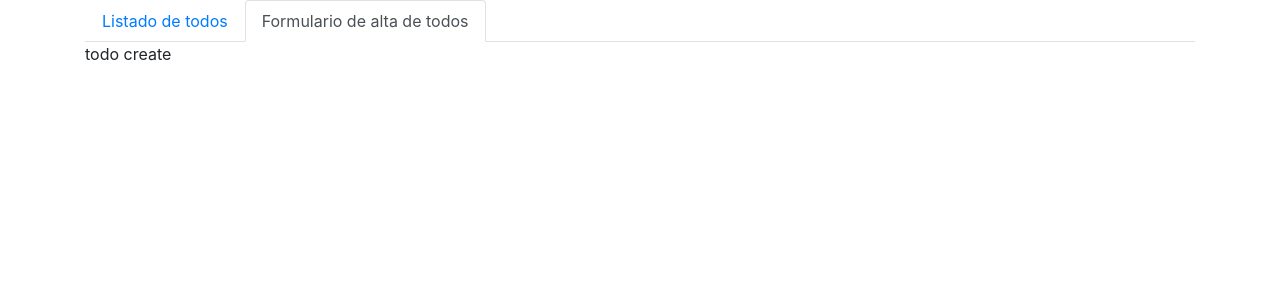
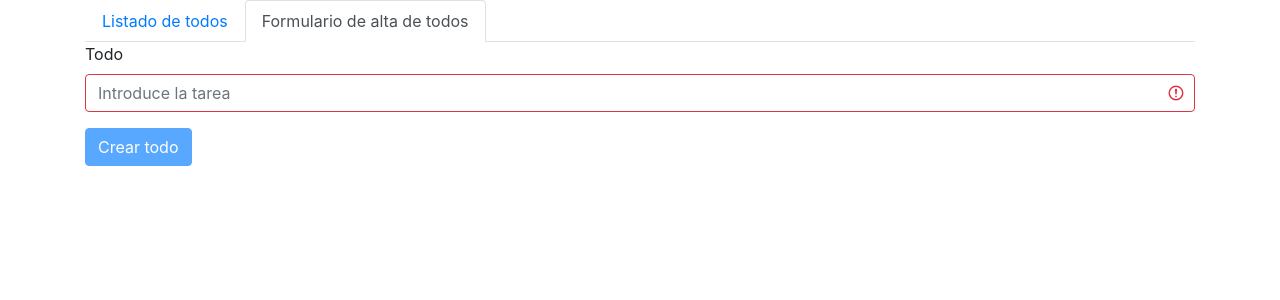
Before and after one commit to jparrot92/vue-crud-todo, a Vue app: page /#/todos/create in a window 1280 px wide. Shown: the top 300 px of the page. Built offline with nearby package versions, Linux system fonts and the light colour scheme.

Commit message:
Alta de todos utilizando el Componente TodoForm

```diff
--- /dev/null
+++ b/db.json
@@ -0,0 +1,19 @@
+{
+  "todos": [
+    {
+      "id": 1599775795477,
+      "text": "ggggg",
+      "done": true
+    },
+    {
+      "id": 1599776676860,
+      "text": "fadfadf",
+      "done": true
+    },
+    {
+      "id": 1599776687916,
+      "text": "ffff",
+      "done": false
+    }
+  ]
+}
--- a/src/views/TodoCreate.vue
+++ b/src/views/TodoCreate.vue
@@ -1,5 +1,35 @@
 <template>
-  <div>
-    todo create
-  </div>
+    <div>
+        <todo-form :todo="todo" @processTodo="addTodo"></todo-form>
+    </div>
 </template>
+
+<script>
+import { mapActions } from 'vuex';
+import TodoForm from '@/components/TodoForm.vue';
+
+export default {
+  components: {
+    TodoForm,
+  },
+  data() {
+    return {
+      todo: {
+        id: null,
+        text: '',
+        done: false,
+      },
+    };
+  },
+  methods: {
+    ...mapActions({
+      createTodo: 'todos/addTodo',
+    }),
+    addTodo(todo) {
+      this.createTodo(todo).then(() => {
+        this.$router.push('/todos');
+      });
+    },
+  },
+};
+</script>
```
